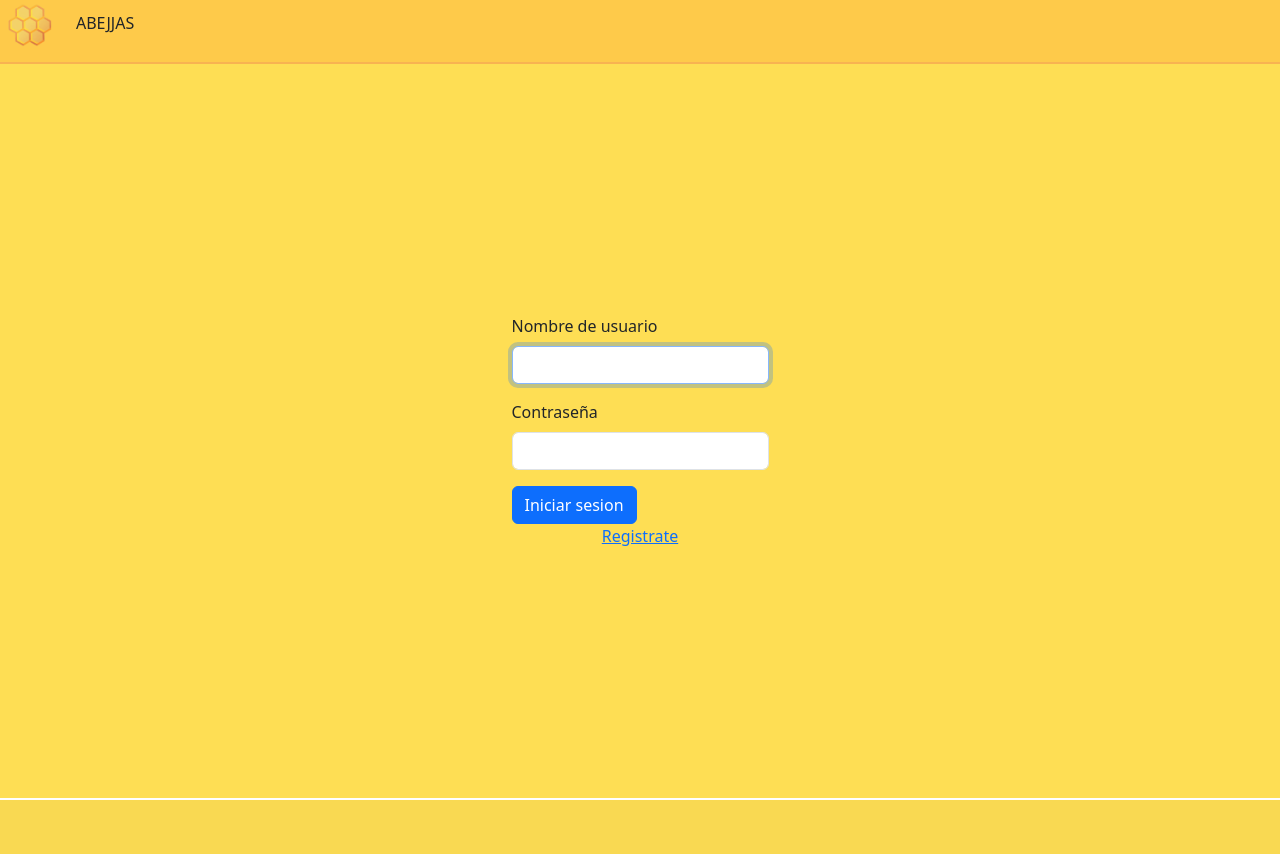
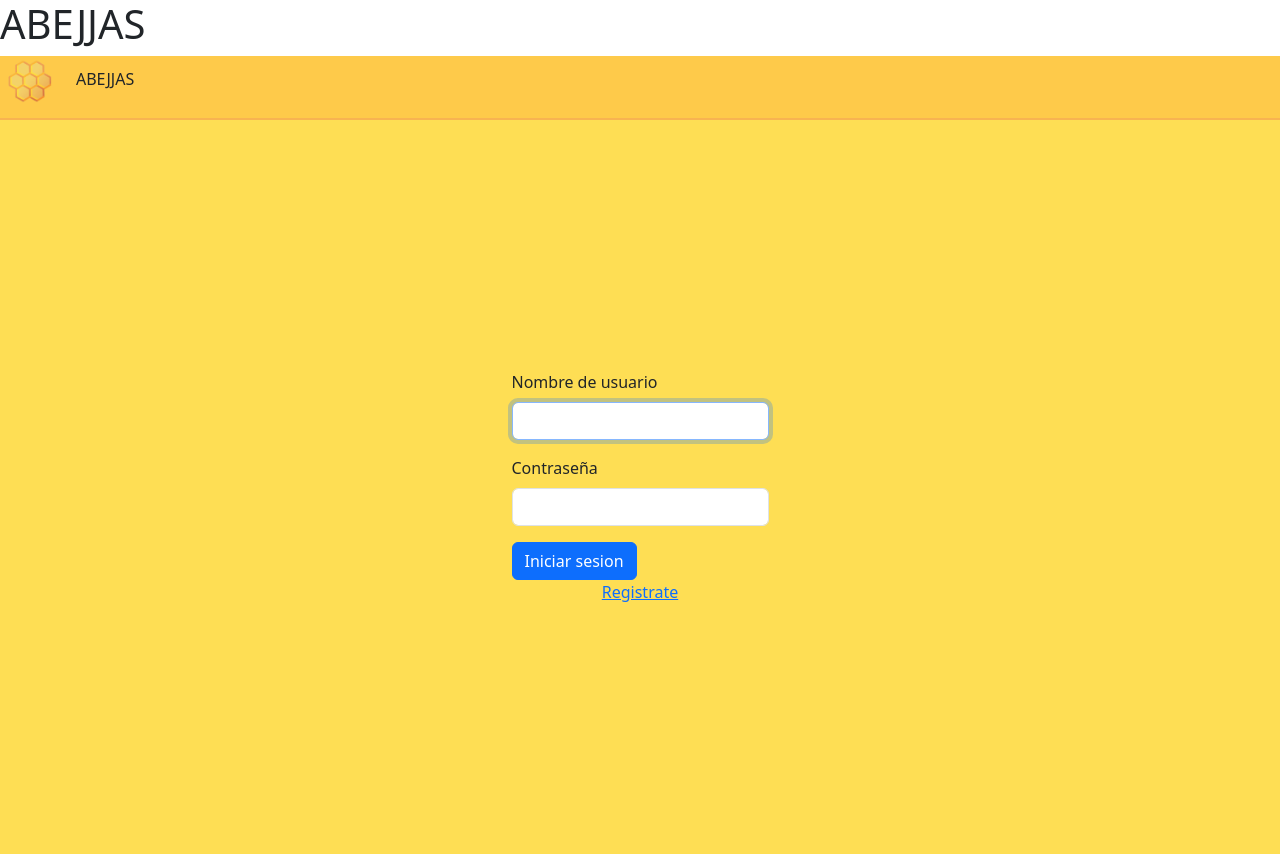
Before and after one commit to TrollExeYT/Proyecto_Inicial, a Django app: a page that uses main/templates/base.html in a window 1280 px wide. Before the commit the page ends 800 px from the top, so only its background shows below. Run offline with Django 5.2, Linux system fonts and the light colour scheme.

Commit message:
cambio de tamaño letra abejjas

```diff
--- a/main/templates/base.html
+++ b/main/templates/base.html
@@ -4,7 +4,8 @@
 <head>
     <meta charset="UTF-8">
     <meta name="viewport" content="width=device-width, initial-scale=1.0">
-    <title>ABEJJAS</title>
+    <h1>ABEJJAS</h1>
+
     <link rel="stylesheet" href="{% static 'css/base.css' %}">
     <link href="https://cdn.jsdelivr.net/npm/bootstrap@5.3.8/dist/css/bootstrap.min.css" rel="stylesheet" integrity="sha384-sRIl4kxILFvY47J16cr9ZwB07vP4J8+LH7qKQnuqkuIAvNWLzeN8tE5YBujZqJLB" crossorigin="anonymous">
     <link rel="icon" href="{% static 'images/icon.png' %}">
```
